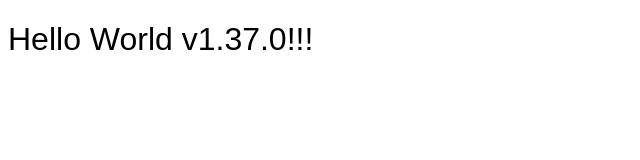
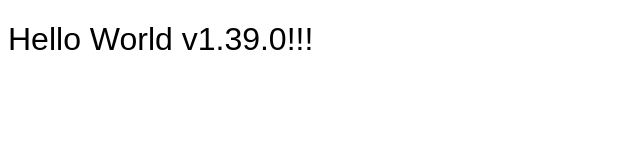
Before and after one commit to masalinas/poc-chart-helloworld, a plain HTML site: page index.html in a window 1280 px wide. Shown: the full height of the page, 0-640 px from the left. Drawn offline with Linux system fonts and the light colour scheme.

Commit message:
last commit

```diff
--- a/index.html
+++ b/index.html
@@ -14,7 +14,7 @@
   </head>
   <body>
       <h1>
-          Hello World v1.37.0!!!
+          Hello World v1.39.0!!!
       </h1>
   </body>
 </html>
```
Also changed, not shown: 3 other files.
